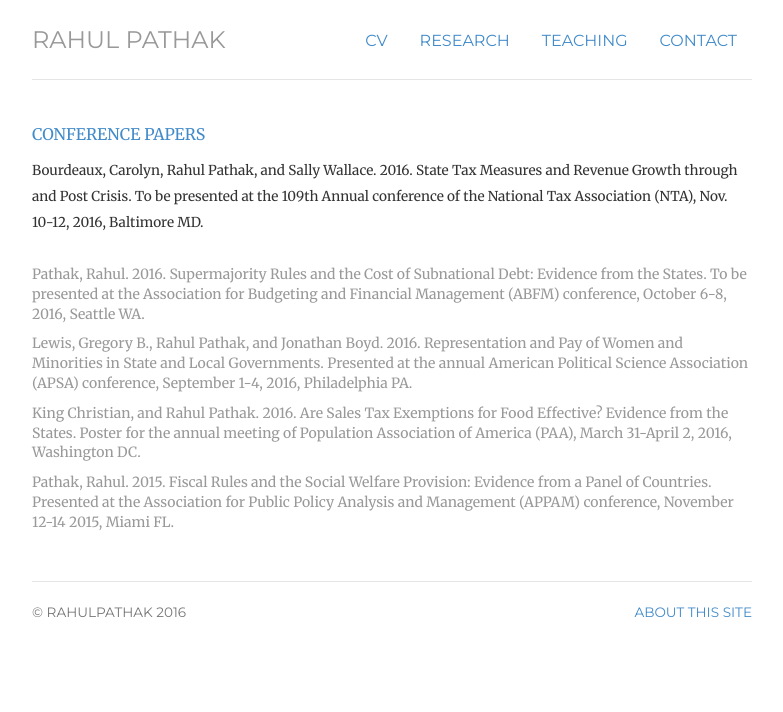
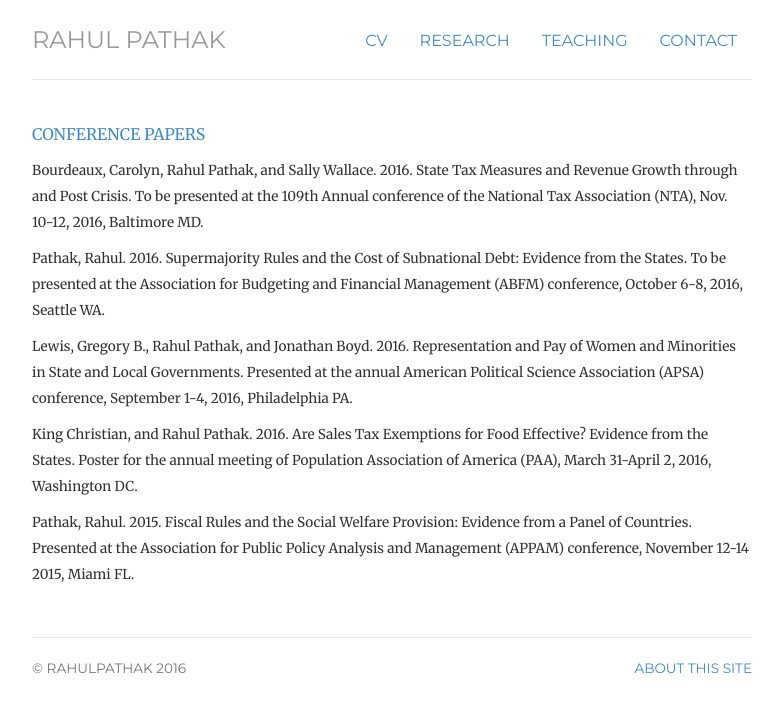
Before and after one commit to pathak-rahul/pathak-rahul.github.io, a Jekyll site: the page built from testing/index.html, in a window 1280 px wide. Shown: the top 712 px of the page, without its empty margins (248-1031 px from the left). Built offline with Jekyll 4.4.1, drawn with Linux system fonts in a browser that asks for light colours.

Commit message:
Update index.html

```diff
--- a/testing/index.html
+++ b/testing/index.html
@@ -12,10 +12,10 @@
 	</div>
 	<p class="text-primary">CONFERENCE PAPERS</p>
 	<p><small>Bourdeaux, Carolyn, Rahul Pathak, and Sally Wallace. 2016. State Tax Measures and Revenue Growth through and Post Crisis. To be presented at the 109th Annual conference of the National Tax Association (NTA), Nov. 10-12, 2016, Baltimore MD.</small> </p>
-	<h4><small class="text-default">Pathak, Rahul. 2016. Supermajority Rules and the Cost of Subnational Debt: Evidence from the States. To be presented at the Association for Budgeting and Financial Management (ABFM) conference, October 6-8, 2016, Seattle WA.</small> </h4>
-	<h4><small class="text-default">Lewis, Gregory B., Rahul Pathak, and Jonathan Boyd. 2016. Representation and Pay of Women and Minorities in State and Local Governments. Presented at the annual American Political Science Association (APSA) conference, September 1-4, 2016, Philadelphia PA.</small> </h4>
-	<h4><small class="text-default">King Christian, and Rahul Pathak. 2016. Are Sales Tax Exemptions for Food Effective? Evidence from the States.</em> Poster for the annual meeting of Population Association of America (PAA), March 31-April 2, 2016, Washington DC.</small> </h4>
-	<h4><small class="text-default">Pathak, Rahul. 2015. Fiscal Rules and the Social Welfare Provision: Evidence from a Panel of Countries. Presented at the Association for Public Policy Analysis and Management (APPAM) conference, November 12-14 2015, Miami FL.</small> </h4>
+	<p><small>Pathak, Rahul. 2016. Supermajority Rules and the Cost of Subnational Debt: Evidence from the States. To be presented at the Association for Budgeting and Financial Management (ABFM) conference, October 6-8, 2016, Seattle WA.</small> </p>
+	<p><small>Lewis, Gregory B., Rahul Pathak, and Jonathan Boyd. 2016. Representation and Pay of Women and Minorities in State and Local Governments. Presented at the annual American Political Science Association (APSA) conference, September 1-4, 2016, Philadelphia PA.</small> </p>
+	<p><small>King Christian, and Rahul Pathak. 2016. Are Sales Tax Exemptions for Food Effective? Evidence from the States.</em> Poster for the annual meeting of Population Association of America (PAA), March 31-April 2, 2016, Washington DC.</small> </p>
+	<p><small>Pathak, Rahul. 2015. Fiscal Rules and the Social Welfare Provision: Evidence from a Panel of Countries. Presented at the Association for Public Policy Analysis and Management (APPAM) conference, November 12-14 2015, Miami FL.</small> </p>
 	</p>
 	</p> </span>
 	</p>
```
